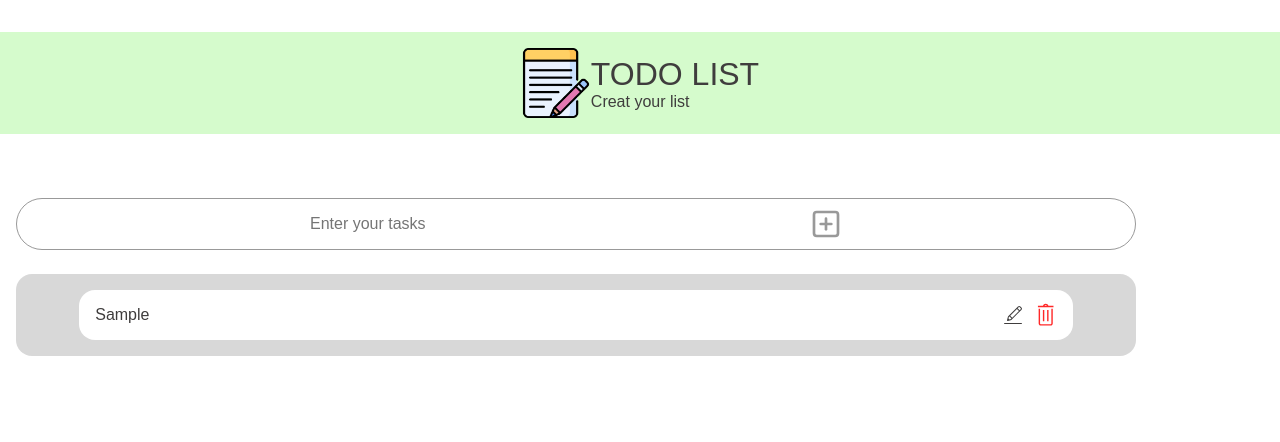
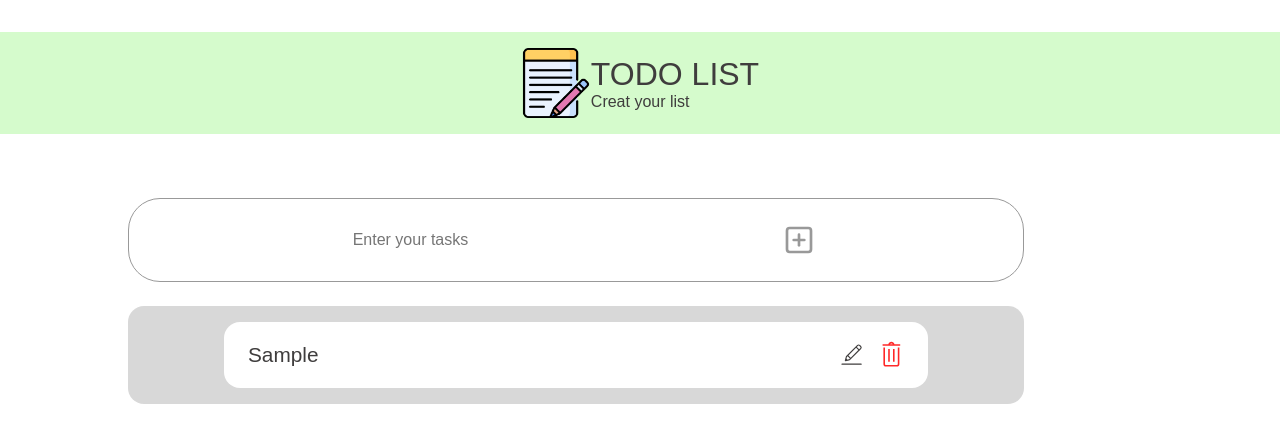
Before and after one commit to JoshuaNwaizu/Todo-list-app, a React (Vite) app: page / in a window 1280 px wide. Both pictures are taken after typing "Sample" into the empty fields and a click on the button 826 px from the left and 224 px from the top of the page. Shown: the top 442 px of the page. Built offline with nearby package versions, Linux system fonts and the light colour scheme.

Commit message:
New changes

```diff
--- a/src/App.jsx
+++ b/src/App.jsx
@@ -4,7 +4,7 @@ import TodoWrapper from './TodoWrapper'
 function App() {
 
   return (
-    <div className='container section'>
+    <div className='app container section'>
       <TodoWrapper />
     </div>
 
--- a/src/EditTodoForm.jsx
+++ b/src/EditTodoForm.jsx
@@ -26,7 +26,7 @@ const EditTodoForm = ({ editTodo, task }) => {
           placeholder="Update tasks"
           onChange={(e) => setValue(e.target.value)}
         />
-        <button className={`${classes.Button} todo-btn`}>
+        <button className={`${classes.button} todo-btn`}>
           <MdUpdate />
         </button>
       </form>
--- a/src/EditTodoForm.module.css
+++ b/src/EditTodoForm.module.css
@@ -20,15 +20,16 @@ body {
 .TodoFormCon {
     display: flex;
     align-items: center;
+    flex-direction: row;
     justify-content: space-evenly;
 }
 
 .Input {
-    padding: 1rem 1.2rem;
+    padding: 1.2rem 1.5rem;
     border: none;
     outline: none;
     margin-left: -1rem;
-    font-size: 1rem;
+    font-size: 1.5rem;
     background-color: transparent;
 }
 
@@ -42,7 +43,7 @@ body {
     margin-top: .5rem;
 }
 
-.Button {
+.button {
     font-size: 2rem;
     background-color: transparent;
     outline: none;
@@ -51,4 +52,11 @@ body {
     align-items: center;
     justify-content: center;
     color: #999999;
+    cursor: pointer;
 }
+
+@media screen and (min-width: 650px) {
+    .TodoCardCon {
+        width: 80%;
+    }
+}
--- a/src/Todo.css
+++ b/src/Todo.css
@@ -35,10 +35,12 @@ html {
     padding: .8rem 1rem;
     border-radius: 1rem;
 }
+
 .tasks p {
     font-size: 1rem;
 
 }
+
 .icons {
     display: flex;
     flex-direction: row;
@@ -47,13 +49,44 @@ html {
     font-size: 1.5rem;
     font-weight: 700;
 }
+
 .trash {
-   color: rgba(255, 0, 0, 0.843);
+    color: rgba(255, 0, 0, 0.843);
 }
+
 .edit {
-    color: #3f3d3d;  font-size: 1.5rem;
+    color: #3f3d3d;
+    font-size: 1.5rem;
 }
+
+.edit,
+.trash {
+    cursor: pointer;
+}
+
 .completed {
     text-decoration: line-through;
     color: #3f3d3d86;
 }
+
+@media screen and (min-width: 650px) {
+    .tasks {
+        width: 80%;
+        padding: 1.2rem 1.5rem;
+
+    }
+    .tasks p {
+        font-size: 1.3rem;
+
+    }
+    .icons {
+
+        column-gap: .7rem;
+        font-size: 1.7rem;
+
+    }
+    .edit {
+        color: #3f3d3d;
+        font-size: 1.7rem;
+    }
+}
--- a/src/Todo.jsx
+++ b/src/Todo.jsx
@@ -1,19 +1,26 @@
-import React from 'react'
-import './Todo.css'
+import React from "react";
+import "./Todo.css";
 import { CiEdit } from "react-icons/ci";
 import { TfiTrash } from "react-icons/tfi";
 
+const Todo = ({ task, onComplete, onDelete, editTodo }) => {
+  return (
+    <div className="tasks container">
+      <p
+        onClick={() => onComplete(task.id)}
+        className={`${task.completed ? "completed" : ""} `}
+      >
+        {task.task}
+      </p>
+      <div className="icons">
+        <CiEdit className="edit" onClick={() => editTodo(task.id)} />
+        <TfiTrash
+          className="trash"
+          onClick={() => onDelete(task.id)}
+        />
+      </div>
+    </div>
+  );
+};
 
-const Todo = ({ task, onComplete, onDelete, editTodo }) => {
-    return (
-        <div className='tasks container'>
-            <p onClick={() => onComplete(task.id)} className={`${task.completed ? 'completed' : ''} `}>{task.task}</p>
-            <div className='icons'>
-                <CiEdit className='edit' onClick={() => editTodo(task.id)} />
-                <TfiTrash className='trash' onClick={() => onDelete(task.id)} />
-            </div>
-        </div>
-    )
-}
-
-export default Todo
+export default Todo;
--- a/src/TodoForm.css
+++ b/src/TodoForm.css
@@ -41,7 +41,7 @@ body {
   margin-bottom: 1.5rem;
 }
 
-.Button {
+.button {
   font-size: 2rem;
   background-color: #fff;
   outline: none;
@@ -50,6 +50,7 @@ body {
   align-items: center;
   justify-content: center;
   color: #999999;
+  cursor: pointer;
 }
 
 @media screen and (max-width: 350px) {
@@ -58,15 +59,43 @@ body {
     display: flex;
     align-items: center;
     justify-content: space-evenly;
+    margin-inline: .5rem;
   }
 
   .input {
     padding: 1rem;
     border: none;
     outline: none;
-    margin-left: -1rem;
-    font-size: 1rem;
+    margin-left: .5rem;
+    font-size: .8rem;
   }
 
+  .button {
+    font-size: 1.5rem;
+    background-color: #fff;
+    outline: none;
+    border: none;
+    display: flex;
+    align-items: center;
+    justify-content: center;
+    color: #999999;
+    cursor: pointer;
+  }
 
 }
+
+@media screen and (min-width: 650px) {
+  .form {
+    display: flex;
+    align-items: center;
+    justify-content: space-evenly;
+    margin-inline: .5rem;
+  }
+.input {
+  padding: 2rem;
+}
+  .formCon {
+    width: 80%;
+    margin-inline: auto;
+  }
+}
--- a/src/TodoForm.jsx
+++ b/src/TodoForm.jsx
@@ -24,7 +24,7 @@ const TodoForm = ({ addTodo }) => {
           placeholder="Enter your tasks"
           onChange={(e) => setValue(e.target.value)}
         />
-        <button className="todo-btn Button">
+        <button className="todo-btn button" >
           <LuPlusSquare />
         </button>
       </form>
--- a/src/TodoWrapper.css
+++ b/src/TodoWrapper.css
@@ -55,3 +55,14 @@ html {
   color: #7e7c7c99;
   background-color: #fff;
 }
+
+
+@media screen and (min-width: 650px) {
+  .todo-tasks {
+    width: 80%;
+    padding: .5rem;
+    margin-inline: auto;
+
+  }
+
+}
--- a/src/TodoWrapper.jsx
+++ b/src/TodoWrapper.jsx
@@ -79,7 +79,7 @@ const TodoWrapper = () => {
       );
     }
     return (
-      <div className="todo-tasks container">
+      <div className="todo-tasks container section">
         {...todos.map((todo, index) =>
           !todo.isEditing ? (
             <Todo
--- a/src/index.css
+++ b/src/index.css
@@ -18,6 +18,16 @@
 }
 
 /*=============== Reusable Css Classes ===============*/
+* {
+  box-sizing: border-box;
+  padding: 0;
+  margin: 0;
+}
+
+html {
+  scroll-behavior: smooth;
+}
+
 .container {
   max-width: 1120px;
   margin-inline: 1.5rem;
```
Also changed, not shown: src/App.css (line endings or trailing spaces).
